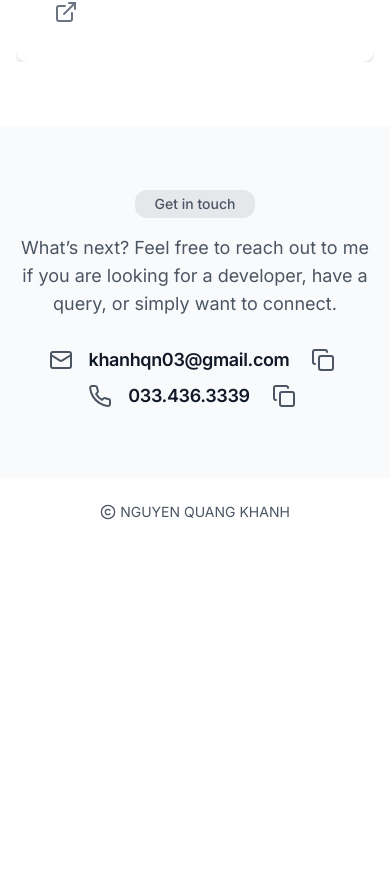
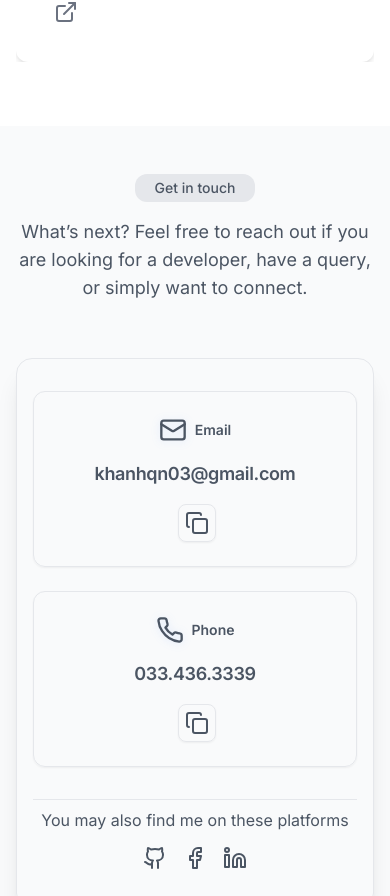
Before and after one commit to khanhnqse/khanhnqsePortfolio, a Next.js app: page / in a window 390 px wide. Shown: the part 6759-7655 px from the top of the page. Before the commit the page ends 7305 px from the top, so only its background shows below. Built offline with nearby package versions, Linux system fonts and the light colour scheme.

Commit message:
feat: :art: contact

```diff
--- a/src/components/sections/contact.tsx
+++ b/src/components/sections/contact.tsx
@@ -3,6 +3,7 @@
 import { useState } from "react";
 import { Copy, Mail, Phone } from "lucide-react";
 // import Link from 'next/link';
+import { motion } from "framer-motion";
 
 import SocialIcons from "@/components/data-display/social-icons";
 import Tag from "@/components/data-display/tag";
@@ -16,6 +17,19 @@ let email = "khanhqn03@gmail.com";
 let phone = "033.436.3339";
 
 type CopyValue = "email" | "phone";
+
+// Animated Copied! tooltip component
+const CopiedTooltip = () => (
+  <motion.div
+    initial={{ opacity: 0, y: 6 }}
+    animate={{ opacity: 1, y: -6 }}
+    exit={{ opacity: 0, y: 6 }}
+    transition={{ duration: 0.2 }}
+    className="absolute left-1/2 top-full z-10 mt-1 -translate-x-1/2 rounded border border-neutral-700 bg-neutral-800 px-2 py-0.5 text-xs text-white shadow"
+  >
+    Copied!
+  </motion.div>
+);
 
 const ContactSection = () => {
   const { width } = useWindowSize();
@@ -42,55 +56,102 @@ const ContactSection = () => {
   };
 
   return (
-    <Container id="contact" className="bg-gray-50">
-      <div className="flex flex-col items-center gap-4">
-        <div className="self-center">
+    <Container id="contact" className="bg-gray-50 py-12">
+      <motion.div
+        className="mb-8 flex flex-col items-center gap-4"
+        initial={{ opacity: 0, y: 40 }}
+        whileInView={{ opacity: 1, y: 0 }}
+        transition={{ duration: 0.7, ease: [0.25, 0.1, 0.25, 1] }}
+        viewport={{ once: true, amount: 0.3 }}
+      >
         <Tag label="Get in touch" />
-        </div>
-        <Typography variant="subtitle" className="max-w-xl text-center">
-          What’s next? Feel free to reach out to me if you are looking for a
+
+        <Typography
+          variant="subtitle"
+          className="max-w-xl text-center dark:text-white"
+        >
+          What’s next? Feel free to reach out if you are looking for a
           developer, have a query, or simply want to connect.
         </Typography>
+      </motion.div>
+
+      <motion.div
+        className="from-primary-50 to-primary-100 border-primary-100 mx-auto flex w-full max-w-2xl flex-col gap-8 rounded-2xl border bg-gradient-to-br via-white px-4 py-8 shadow-xl dark:border-neutral-800 dark:from-neutral-900 dark:via-neutral-900/90 dark:to-neutral-800 md:px-10 md:py-10"
+        initial={{ opacity: 0, y: 40 }}
+        whileInView={{ opacity: 1, y: 0 }}
+        transition={{ duration: 0.7, delay: 0.2, ease: [0.25, 0.1, 0.25, 1] }}
+        viewport={{ once: true, amount: 0.2 }}
+      >
+        <div className="grid grid-cols-1 gap-6 md:grid-cols-2">
+          {[
+            { icon: Mail, value: email, type: "email", label: "Email" },
+            { icon: Phone, value: phone, type: "phone", label: "Phone" },
+          ].map((item, idx) => {
+            const Icon = item.icon;
+            return (
+              <motion.div
+                key={item.type}
+                className="border-primary-100 dark:border-primary-900 from-primary-100/60 to-primary-200/60 dark:to-primary-900/30 group relative flex w-full min-w-0 flex-col items-center gap-2 overflow-hidden rounded-xl border bg-gradient-to-br via-white/80 px-4 py-6 shadow-sm transition-shadow duration-200 hover:shadow-lg dark:from-neutral-900 dark:via-neutral-900/80"
+                initial={{ opacity: 0, y: 20, scale: 0.99 }}
+                whileInView={{ opacity: 1, y: 0, scale: 1 }}
+                whileHover={{ scale: 1.04, borderColor: "#ffffff" }}
+                transition={{
+                  duration: 0.4,
+                  delay: idx * 0.08 + 0.2,
+                  ease: [0.25, 0.1, 0.25, 1],
+                }}
+                viewport={{ once: true, amount: 0.1 }}
+                tabIndex={0}
+              >
+                <div
+                  className="pointer-events-none absolute inset-0 z-0 opacity-0 transition-opacity duration-500 group-hover:opacity-100"
+                  style={{
+                    background:
+                      "radial-gradient(circle at 70% 30%, #3b82f6 0%, transparent 70%)",
+                  }}
+                />
+                <div className="z-10 mb-2 flex items-center gap-2">
+                  <Icon className="text-primary-500 h-7 w-7 drop-shadow-[0_1px_4px_rgba(59,130,246,0.15)]" />
+                  <span className="text-primary-600 dark:text-primary-300 text-sm font-semibold">
+                    {item.label}
+                  </span>
                 </div>
-
-      <div className="flex flex-col items-center gap-6 md:gap-12">
-        <div className="flex flex-col items-center md:gap-4">
-          <div className="flex items-center gap-4 md:gap-5">
-            <Mail className="h-6 w-6 md:h-8 md:w-8" />
-            {/* <Link href={`mailto:${email}`}> */}
-            <Typography variant="h2">{email}</Typography>
-            {/* </Link> */}
+                <Typography
+                  variant="h2"
+                  className="text-primary-800 dark:text-primary-100 z-10 mb-2 w-full truncate break-all text-center text-lg font-semibold"
+                  style={{ wordBreak: "break-all" }}
+                >
+                  {item.value}
+                </Typography>
+                <span className="relative z-10">
                   <IconButton
                     size={width && width < 768 ? "md" : "lg"}
-              onClick={() => handleCopyClick(email, "email")}
-              showTooltip={isCopied && copiedValueType === "email"}
-              tooltipText="Copied!"
+                    onClick={() =>
+                      handleCopyClick(
+                        item.value.replace(" ", ""),
+                        item.type as CopyValue
+                      )
+                    }
+                    showTooltip={isCopied && copiedValueType === item.type}
+                    className="bg-primary-100 hover:bg-primary-200 border-primary-200 text-primary-700 ml-1 border shadow-sm"
                   >
                     <Copy />
                   </IconButton>
+                  {isCopied && copiedValueType === item.type && (
+                    <CopiedTooltip />
+                  )}
+                </span>
+              </motion.div>
+            );
+          })}
         </div>
-          <div className="flex items-center gap-4 md:gap-5">
-            <Phone className="h-6 w-6 md:h-8 md:w-8" />
-            {/* <Link href={`tel:${phone.replace(' ', '')}`}> */}
-            <Typography variant="h2">{phone}</Typography>
-            {/* </Link> */}
-            <IconButton
-              size={width && width < 768 ? "md" : "lg"}
-              onClick={() => handleCopyClick(phone.replace(" ", ""), "phone")}
-              showTooltip={isCopied && copiedValueType === "phone"}
-              tooltipText="Copied!"
-            >
-              <Copy />
-            </IconButton>
-          </div>
-        </div>
-        {/* <div className="flex flex-col items-center gap-2">
-          <Typography className="text-center">
-            You may also find me on these platforms!
+        <div className="border-primary-100 dark:border-primary-900 flex flex-col items-center gap-2 border-t pt-2">
+          <Typography className="text-primary-600 dark:text-primary-300 text-center">
+            You may also find me on these platforms
           </Typography>
           <SocialIcons />
-        </div> */}
         </div>
+      </motion.div>
     </Container>
   );
 };
```
Lines whose indentation alone changed are shown as unchanged.
